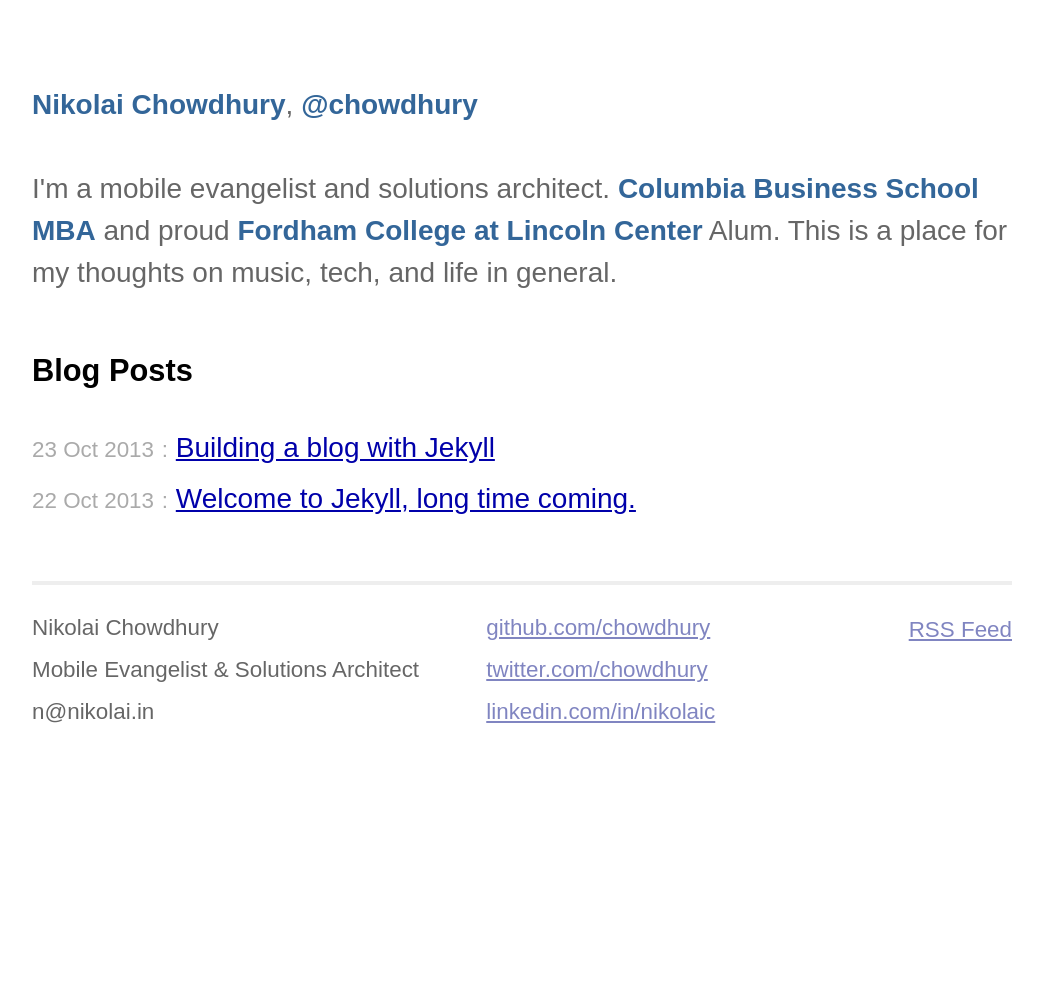
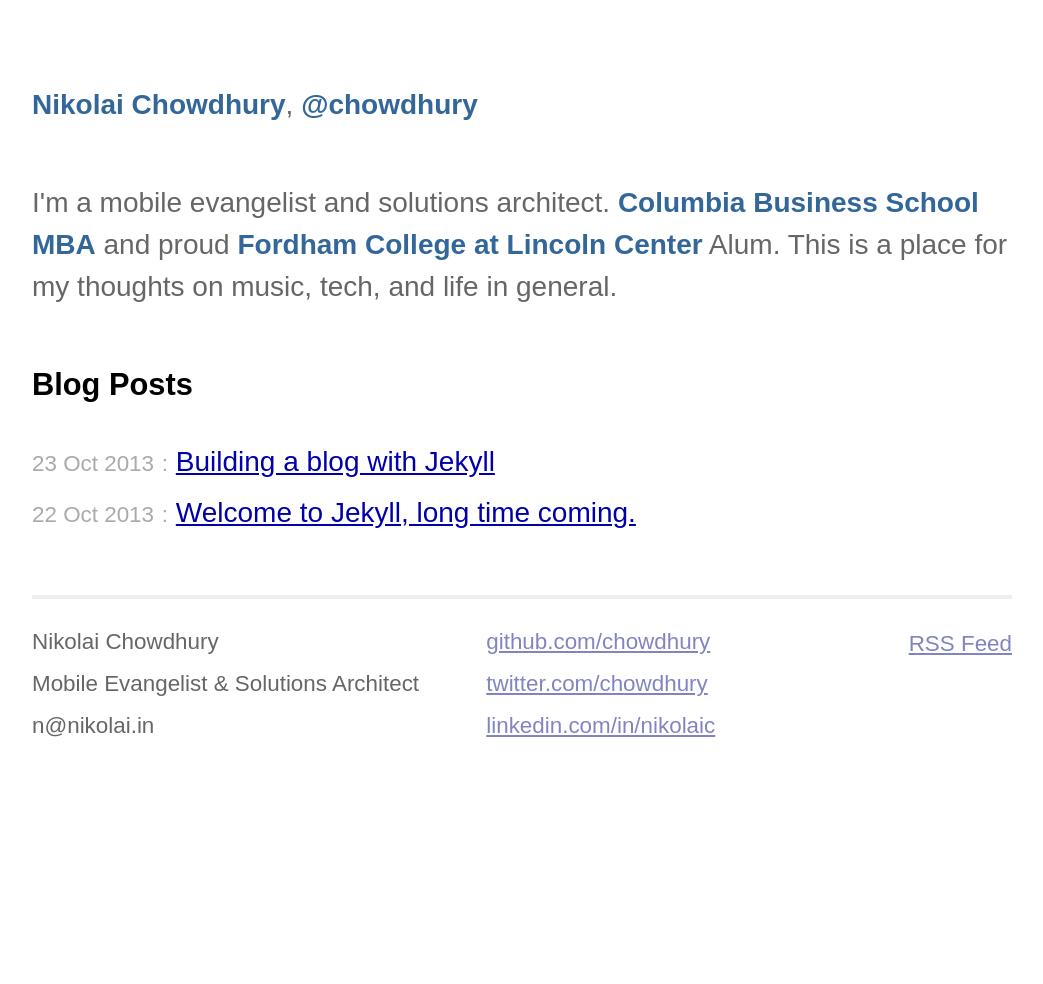
Before and after one commit to chowdhury/nikolai.in, a Jekyll site: the page built from index.html, in a window 1280 px wide. Shown: the whole page, without its empty margins (118-1161 px from the left). Built offline with Jekyll 4.4.1, drawn with Linux system fonts in a browser that asks for light colours; some web fonts are replaced.

Commit message:
structure changes

```diff
--- a/_layouts/default.html
+++ b/_layouts/default.html
@@ -16,7 +16,7 @@
 </head>
 <body>
 	<div class="site">
-		<div class="title"><a href="/">Nikolai Chowdhury</a>, <a href="http://twitter.com/chowdhury/" target="_blank">@chowdhury</a><br><br>I'm a mobile evangelist and solutions architect. <a href="http://gsb.columbia.edu/">Columbia Business School MBA</a> and proud <a href="http://fordham.edu/fclc">Fordham College at Lincoln Center</a> Alum. This is a place for my thoughts on music, tech, and life in general.</div>
+		<div class="title"><a href="/">Nikolai Chowdhury</a>, <a href="http://twitter.com/chowdhury/" target="_blank">@chowdhury</a><br></div>
 
 		{{ content }}
 
--- a/index.html
+++ b/index.html
@@ -2,6 +2,9 @@
 layout: default
 title: Nikolai Chowdhury
 ---
+
+<div class="title">I'm a mobile evangelist and solutions architect. <a href="http://gsb.columbia.edu/">Columbia Business School MBA</a> and proud <a href="http://fordham.edu/fclc">Fordham College at Lincoln Center</a> Alum. This is a place for my thoughts on music, tech, and life in general.</div>
+
 
 <div class="home">
 	<h1>Blog Posts</h1>
```
